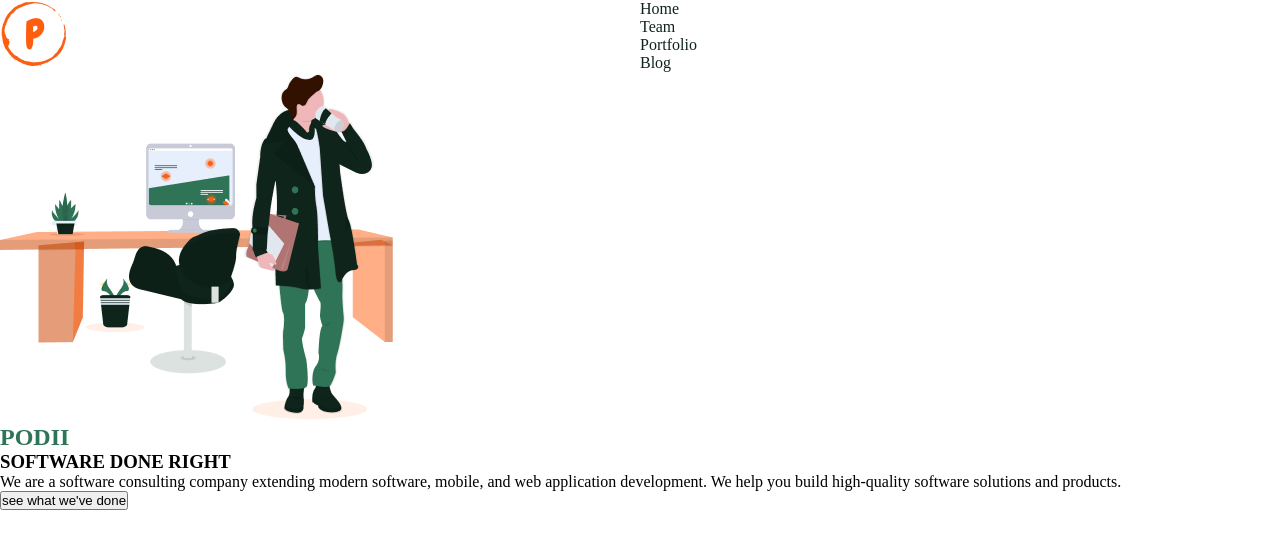
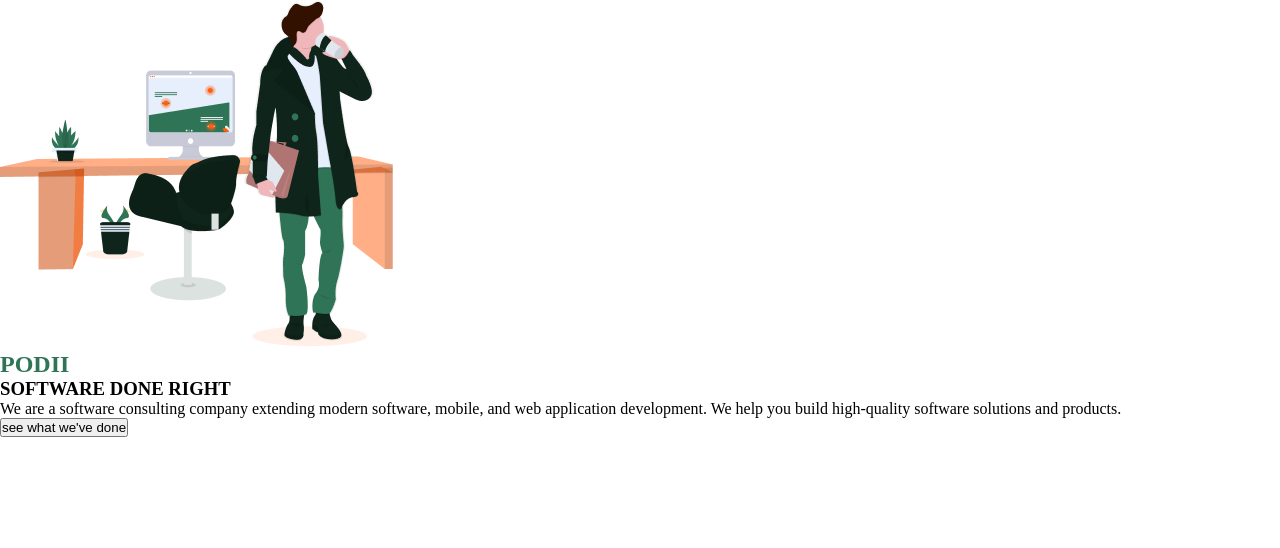
Before and after one commit to emmyachieng/podii_web, a plain HTML site: page home/home.html in a window 1280 px wide. Drawn offline with Linux system fonts and the light colour scheme.

Commit message:
fixing merge conflicts

```diff
--- a/home/home.html
+++ b/home/home.html
@@ -5,20 +5,9 @@
     <meta http-equiv="X-UA-Compatible" content="IE=edge">
     <meta name="viewport" content="width=device-width, initial-scale=1.0">
     <title>Podii Software Consultation</title>
-    <link rel="stylesheet" href="style.css" />
+    <link rel="stylesheet" href="style.css">
 </head>
 <body>
-    <nav class="nav">
-        <div class="icon">
-            <img src="images/icon.png">
-        </div>
-        <ul class="nav-link">
-           <li><a href="#">Home</a></li>
-           <li><a href="#">Team</a></li>
-           <li><a href="#">Portfolio</a></li>
-           <li><a href="#">Blog</a></li>
-        </ul>
-    </nav>
   <div class="home">
       <section class="podii">
           <div class="podii-image">
```
